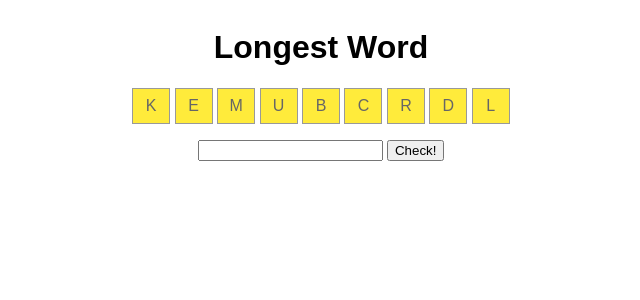
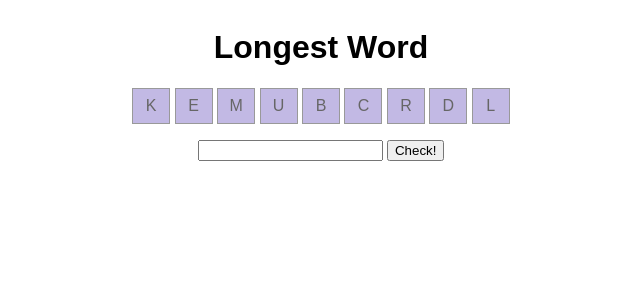
Before and after one commit to matilorenzatti/longest-word, a Flask app: page / in a window 1280 px wide. Shown: the top 300 px of the page, without its empty margins (319-959 px from the left). Run offline with Flask 3, Linux system fonts and the light colour scheme.

Commit message:
pequeños cambios en el color del background

```diff
--- a/static/style.css
+++ b/static/style.css
@@ -12,7 +12,7 @@ body {
   width: 24px;
   display: inline-block;
   text-align: center;
-  background-color: #FFEB3B;
+  background-color: #c2b9e4;
   color: #666;
 }
 #form, #results {
```
